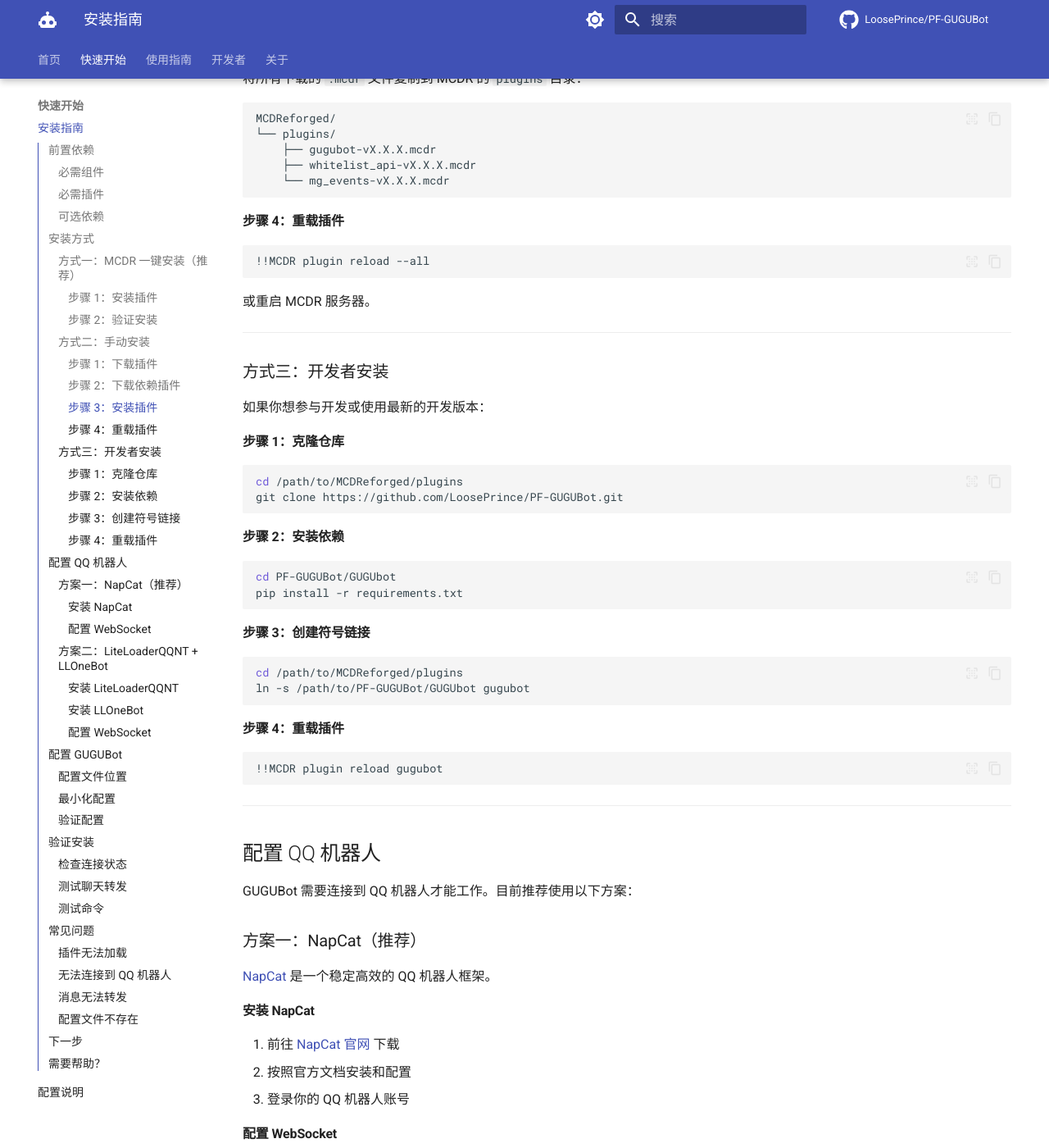
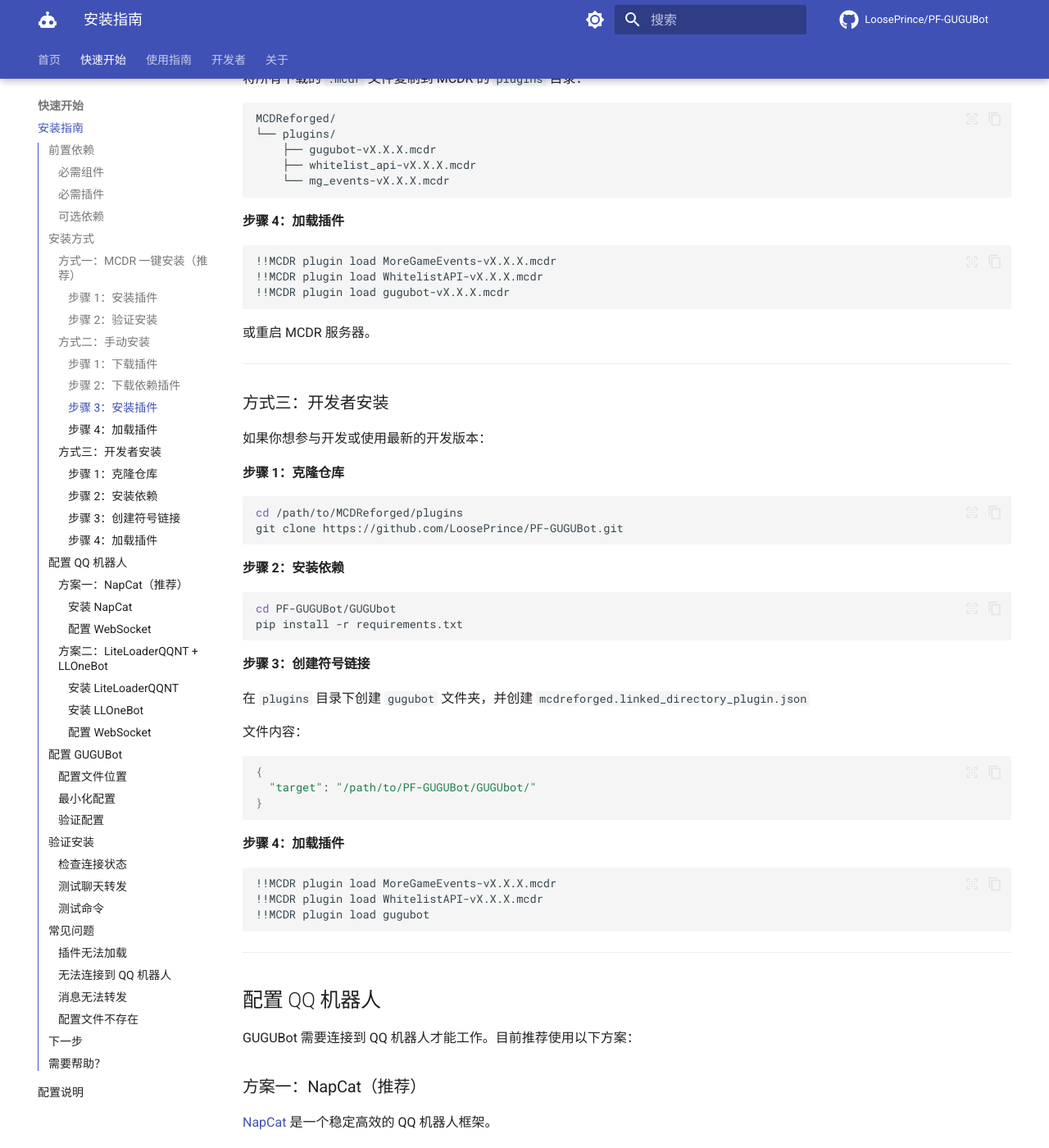
Before and after one commit to LoosePrince/PF-GUGUBot, an MkDocs documentation site: the page built from docs/installation.md, in a window 1280 px wide and 1400 px high, scrolled down 1943 px. Shown: the whole window at 82% size. Built offline with MkDocs 1.6.1 and Material for MkDocs 9.7.7, drawn with Linux system fonts in a browser that asks for light colours; comment, search, counter and statistics services are not loaded; the version menu is left out; some of the changed text lies outside the part shown.

Commit message:
[doc] refine installation guide

````diff
--- a/docs/installation.md
+++ b/docs/installation.md
@@ -89,10 +89,12 @@
     └── mg_events-vX.X.X.mcdr
 ```
 
-#### 步骤 4：重载插件
+#### 步骤 4：加载插件
 
 ```bash
-!!MCDR plugin reload --all
+!!MCDR plugin load MoreGameEvents-vX.X.X.mcdr
+!!MCDR plugin load WhitelistAPI-vX.X.X.mcdr
+!!MCDR plugin load gugubot-vX.X.X.mcdr
 ```
 
 或重启 MCDR 服务器。
@@ -119,15 +121,21 @@
 
 #### 步骤 3：创建符号链接
 
+在 `plugins` 目录下创建 `gugubot` 文件夹，并创建 `mcdreforged.linked_directory_plugin.json`
+
+文件内容：
 ```bash
-cd /path/to/MCDReforged/plugins
-ln -s /path/to/PF-GUGUBot/GUGUbot gugubot
+{
+  "target": "/path/to/PF-GUGUBot/GUGUbot/"
+}
 ```
 
-#### 步骤 4：重载插件
+#### 步骤 4：加载插件
 
 ```bash
-!!MCDR plugin reload gugubot
+!!MCDR plugin load MoreGameEvents-vX.X.X.mcdr
+!!MCDR plugin load WhitelistAPI-vX.X.X.mcdr
+!!MCDR plugin load gugubot
 ```
 
 ---
@@ -226,10 +234,6 @@
 ### 检查连接状态
 
 查看 MCDR 日志，确认连接成功：
-
-```bash
-tail -f logs/latest.log
-```
 
 应该看到类似输出：
 - `[GUGUBot] QQ连接器: ~ 连接成功 ~`
@@ -263,11 +267,24 @@
 **解决方案**：
 1. 检查 Python 版本：`python --version`（需要 ≥ 3.8）
 2. 安装缺失的依赖：
-   ```bash
-   cd plugins/gugubot
-   pip install -r requirements.txt
-   ```
-3. 查看详细错误日志：`logs/latest.log`
+  ```bash
+  cd plugins/gugubot
+  pip install -r requirements.txt
+  ```
+3. 查看详细错误日志：`logs/MCDR.log`
+
+**问题**：报错 `ImportError: No module named XXX`
+
+**解决方案**：
+1. 在MCDR根目录打开终端
+2. 安装缺失的依赖：
+  ```bash
+  pip install XXX
+  ```
+3. 尝试加载gugubot
+  ```bash
+  !!MCDR plg load gugubot-vX.X.X.mcdr
+  ```
 
 ### 无法连接到 QQ 机器人
 
@@ -278,6 +295,7 @@
 2. 检查 WebSocket 端口是否正确
 3. 确认防火墙没有阻止连接
 4. 检查 GUGUBot 的配置是否正确
+5. 检查 GUGUBot 和 QQ 机器人的 token 设置是否一样
 
 ### 消息无法转发
 
````
Also changed, not shown: other parts of docs/installation.md (+2 -2 lines).
